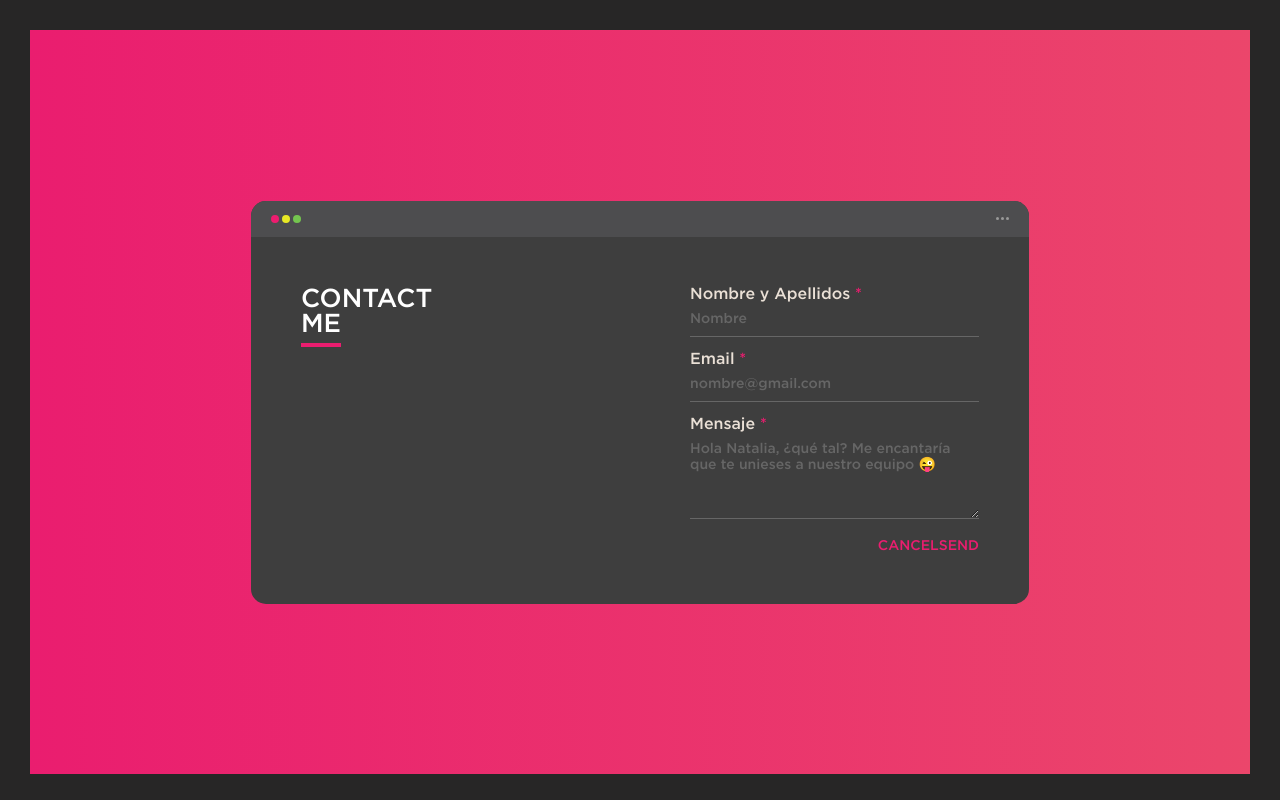
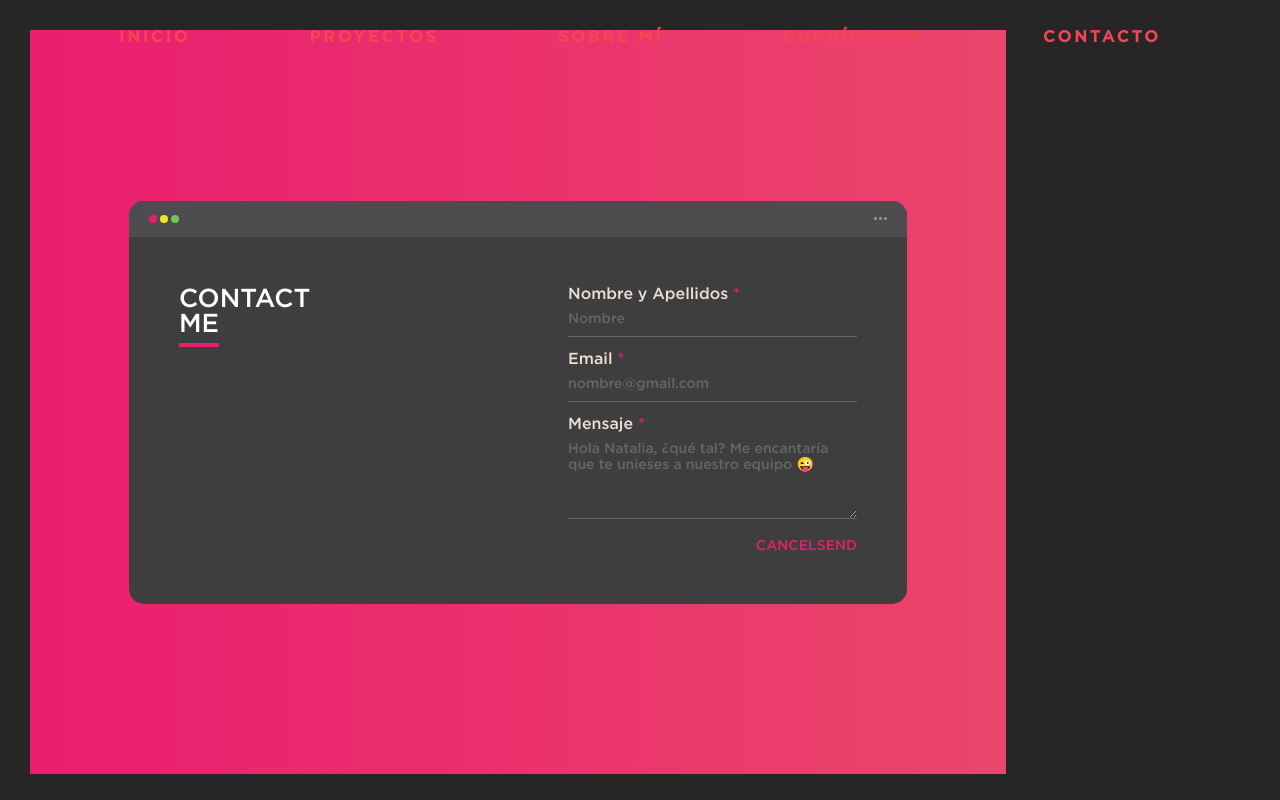
Before and after one commit to NataliaaJN/portfolio, a React (Create React App) app: page /contacto in a window 1280 px wide. Built offline with nearby package versions, Linux system fonts and the light colour scheme.

Commit message:
update contact page

```diff
--- a/src/components/contact/Contact.jsx
+++ b/src/components/contact/Contact.jsx
@@ -1,7 +1,10 @@
 import "../../styles/components/contact/Contact.scss";
+import NavBar from "../header/NavBar";
 import ContactForm from "./form/ContactForm";
 const Contact = () => {
   return (
+    <>
+      <NavBar />
       <section className="contactSection">
         <div class="contactSection__formContainer">
           <div class="contactSection__formContainer--screen">
@@ -25,8 +28,6 @@ const Contact = () => {
                 </div>
               </div>
 
-
-
               <div class="screen-body-item">
                 <ContactForm />
               </div>
@@ -34,6 +35,7 @@ const Contact = () => {
           </div>
         </div>
       </section>
+    </>
   );
 };
 
--- a/src/styles/components/contact/Contact.scss
+++ b/src/styles/components/contact/Contact.scss
@@ -3,8 +3,15 @@
 .contactSection {
   display: grid;
   justify-content: center;
-  height: 93vh;
+  margin: 70px 0;
+  height: 75vh;
   background: linear-gradient(to right, #ea1d6f 0%, #eb466b 100%);
+
+  @include desktop {
+    margin: 0;
+    height: 93vh;
+    width: 80%;
+  }
 
   @include desktopMax {
     margin: 60px auto;
```
Lines whose indentation alone changed are shown as unchanged.
